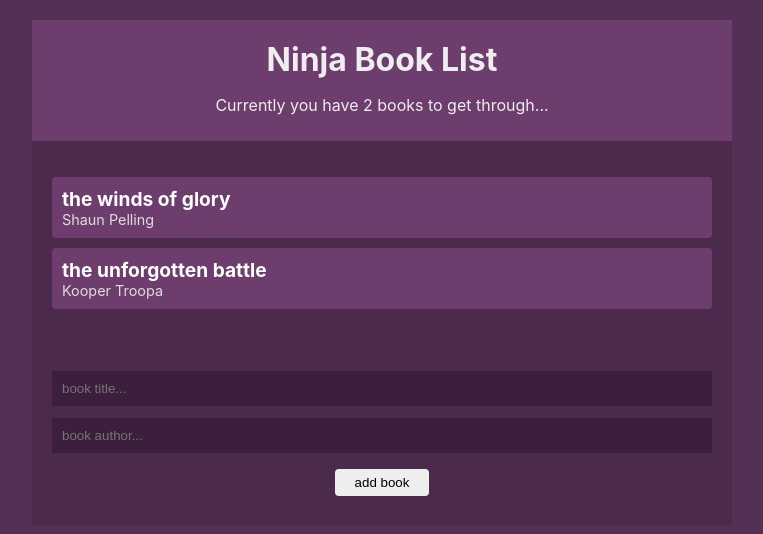
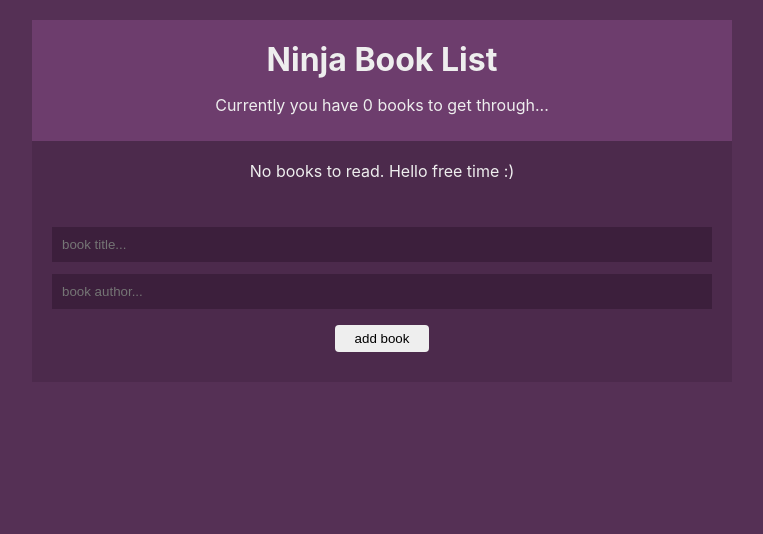
Before and after one commit to VisheshSingh/React-Book-List-app, a React (Create React App) app: page / in a window 1280 px wide. Shown: the top 534 px of the page, without its empty margins (258-1021 px from the left). Built offline with nearby package versions, Linux system fonts and the light colour scheme.

Commit message:
adding a reducer

```diff
--- a/src/components/BookDetails.js
+++ b/src/components/BookDetails.js
@@ -2,9 +2,9 @@ import React, { useContext } from 'react';
 import { BookContext } from '../contexts/BookContext';
 
 const BookDetails = ({ book }) => {
-  const { removeBook } = useContext(BookContext);
+  const { dispatch } = useContext(BookContext);
   return (
-    <li onClick={() => removeBook(book.id)}>
+    <li onClick={() => dispatch({ type: 'REMOVE BOOK', id: book.id })}>
       <div className="title">{book.title}</div>
       <div className="author">{book.author}</div>
     </li>
--- a/src/components/BookForm.js
+++ b/src/components/BookForm.js
@@ -2,7 +2,7 @@ import React, { useContext, useState } from 'react';
 import { BookContext } from '../contexts/BookContext';
 
 const BookForm = () => {
-  const { addBook } = useContext(BookContext);
+  const { dispatch } = useContext(BookContext);
   const [title, setTitle] = useState('');
   const [author, setAuthor] = useState('');
 
@@ -10,7 +10,7 @@ const BookForm = () => {
     <form
       onSubmit={e => {
         e.preventDefault();
-        addBook(title, author);
+        dispatch({ type: 'ADD BOOK', book: { title, author } });
         setTitle('');
         setAuthor('');
       }}
--- a/src/contexts/BookContext.js
+++ b/src/contexts/BookContext.js
@@ -1,26 +1,12 @@
-import React, { useState, createContext } from 'react';
-import uuid from 'uuid';
+import React, { useState, useReducer, createContext } from 'react';
+import { BookReducer } from '../reducers/BookReducer';
 
 export const BookContext = createContext();
 
 const BookContextProvider = props => {
-  const [books, setBooks] = useState([
-    { title: 'the winds of glory', author: 'Shaun Pelling', id: uuid.v4() },
-    { title: 'the unforgotten battle', author: 'Kooper Troopa', id: uuid.v4() }
-  ]);
-
-  // Add a book
-  const addBook = (title, author) => {
-    setBooks([...books, { title, author }]);
-  };
-
-  // Remove a book
-  const removeBook = id => {
-    setBooks(books.filter(book => book.id !== id));
-  };
-
+  const [books, dispatch] = useReducer(BookReducer, []);
   return (
-    <BookContext.Provider value={{ books, addBook, removeBook }}>
+    <BookContext.Provider value={{ books, dispatch }}>
       {props.children}
     </BookContext.Provider>
   );
--- /dev/null
+++ b/src/reducers/BookReducer.js
@@ -0,0 +1,14 @@
+import uuid from 'uuid';
+export const BookReducer = (state, action) => {
+  switch (action.type) {
+    case 'ADD BOOK':
+      return [
+        ...state,
+        { title: action.book.title, author: action.book.author, id: uuid.v4() }
+      ];
+    case 'REMOVE BOOK':
+      return state.filter(book => book.id !== action.id);
+    default:
+      return state;
+  }
+};
```
